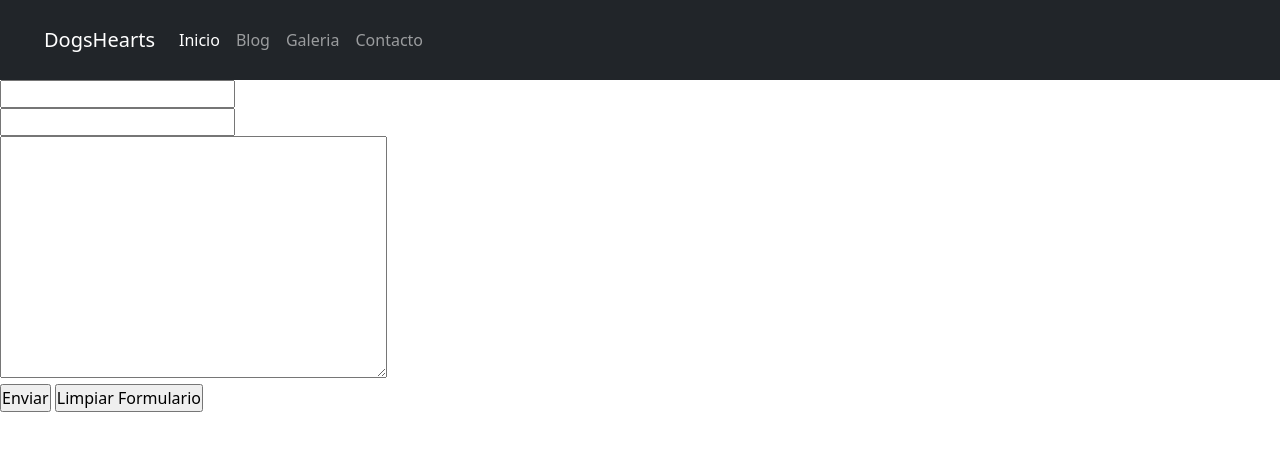
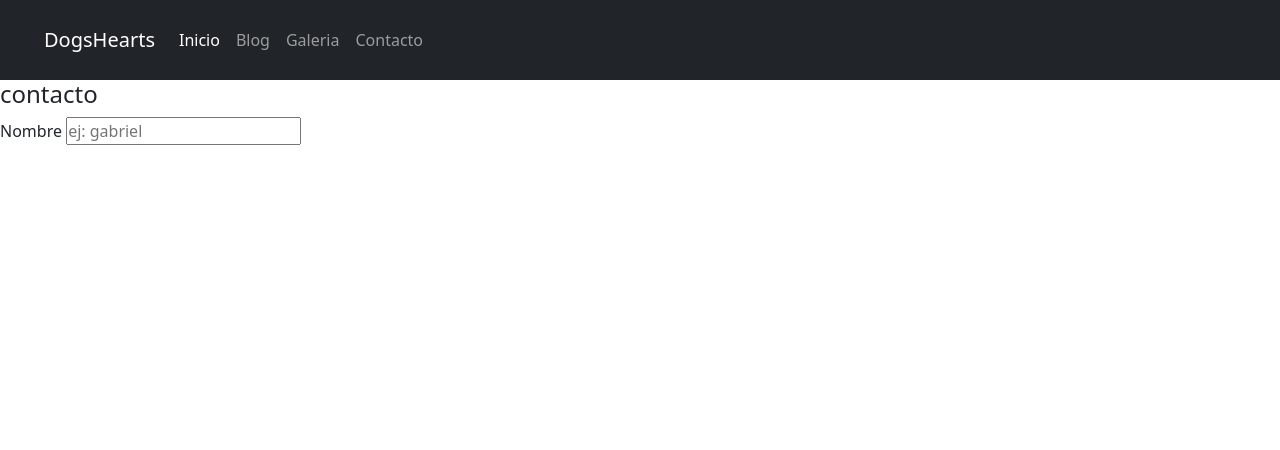
Before and after one commit to JuanCruz2317/Blog_Perros_Desafio, a plain HTML site: page assets/pages/contact.html in a window 1280 px wide. Drawn offline with nearby package versions, Linux system fonts and the light colour scheme.

```diff
--- a/assets/pages/contact.html
+++ b/assets/pages/contact.html
@@ -4,7 +4,7 @@
     <meta charset="UTF-8">
     <meta http-equiv="X-UA-Compatible" content="IE=edge">
     <meta name="viewport" content="width=device-width, initial-scale=1.0">
-    <title>Document</title>
+    <title>Contacto</title>
     <link rel="stylesheet" href="../css/fontello.css">
     <link rel="stylesheet" href="../css/style.css">
     <link href="https://cdn.jsdelivr.net/npm/bootstrap@5.1.3/dist/css/bootstrap.min.css" rel="stylesheet" integrity="sha384-1BmE4kWBq78iYhFldvKuhfTAU6auU8tT94WrHftjDbrCEXSU1oBoqyl2QvZ6jIW3" crossorigin="anonymous">  </head>
@@ -40,23 +40,23 @@
 
 
 
+ <section>
+   <div>
+     <h4>contacto</h4>
+   </div>
+   <div>
+     <form action=" ">
+   <label for="nombre">Nombre</label>
+   <input type="text" name="nombre" id="nombre" placeholder="ej: gabriel">
+  </form>
+   <div>
+  </div>
+ </section>
 
 
-    <form action="/main.js" method="get" >
-
-    <input type="text" name="" id="">
-    <br>
-    <input type="email" name="" id="">
-    <br>
-    <textarea name="" id="" cols="40" rows="10"></textarea>
-    <br>
-    <input type="submit" value="Enviar">
-    <input type="reset" value="Limpiar Formulario">
-
-    </form>
 
 
-    <link href="https://cdn.jsdelivr.net/npm/bootstrap@5.1.3/dist/css/bootstrap.min.css" rel="stylesheet" integrity="sha384-1BmE4kWBq78iYhFldvKuhfTAU6auU8tT94WrHftjDbrCEXSU1oBoqyl2QvZ6jIW3" crossorigin="anonymous"></head>
-  </body>
+ <script src="../js/bootstrap.bundle.js"></script>
+</body>
 
 </html>
```
Also changed, not shown: assets/pages/blog.html (+1 -1 lines), assets/pages/gallery.html (+1 -1 lines), assets/pages/home.html (+1 -1 lines).
